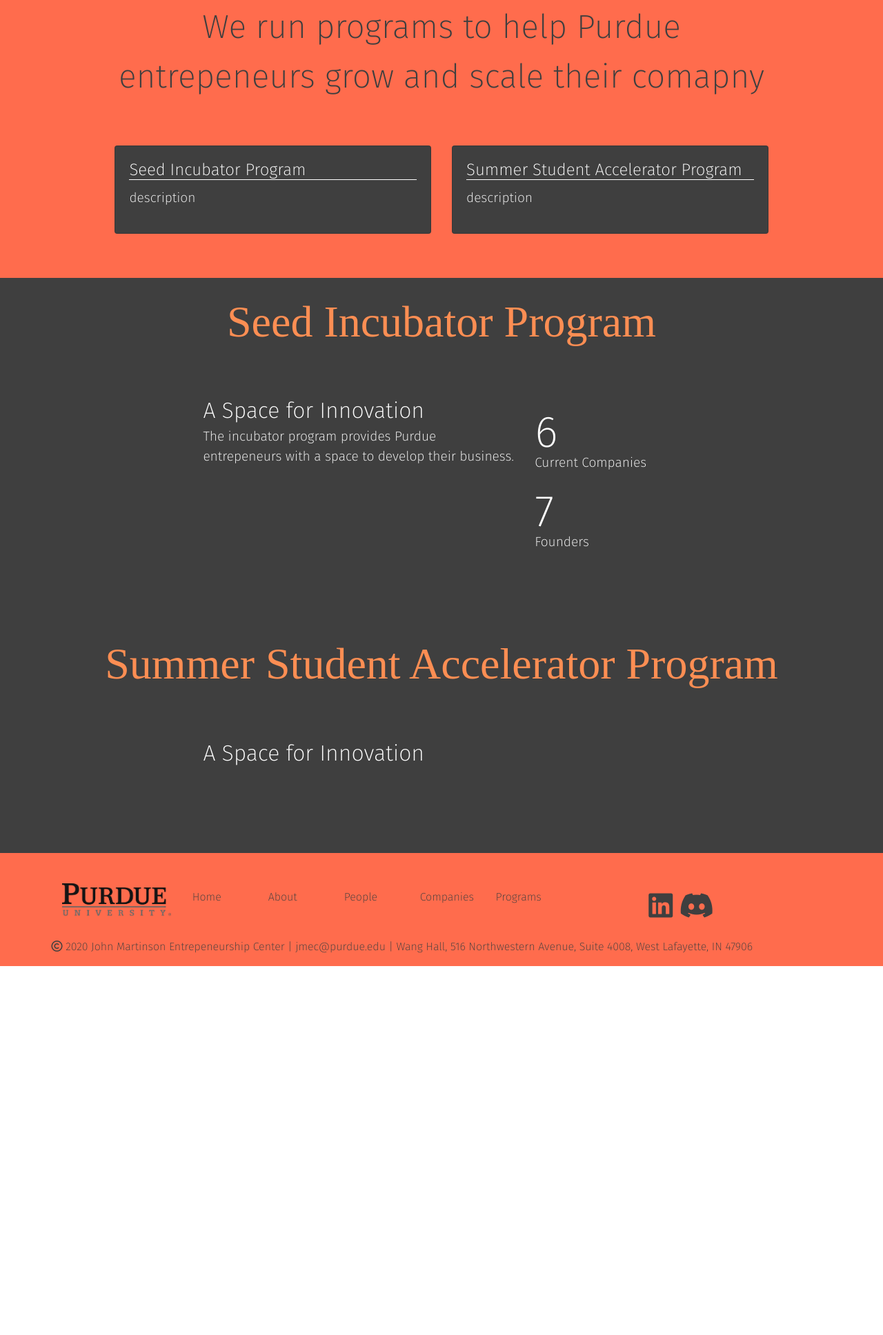
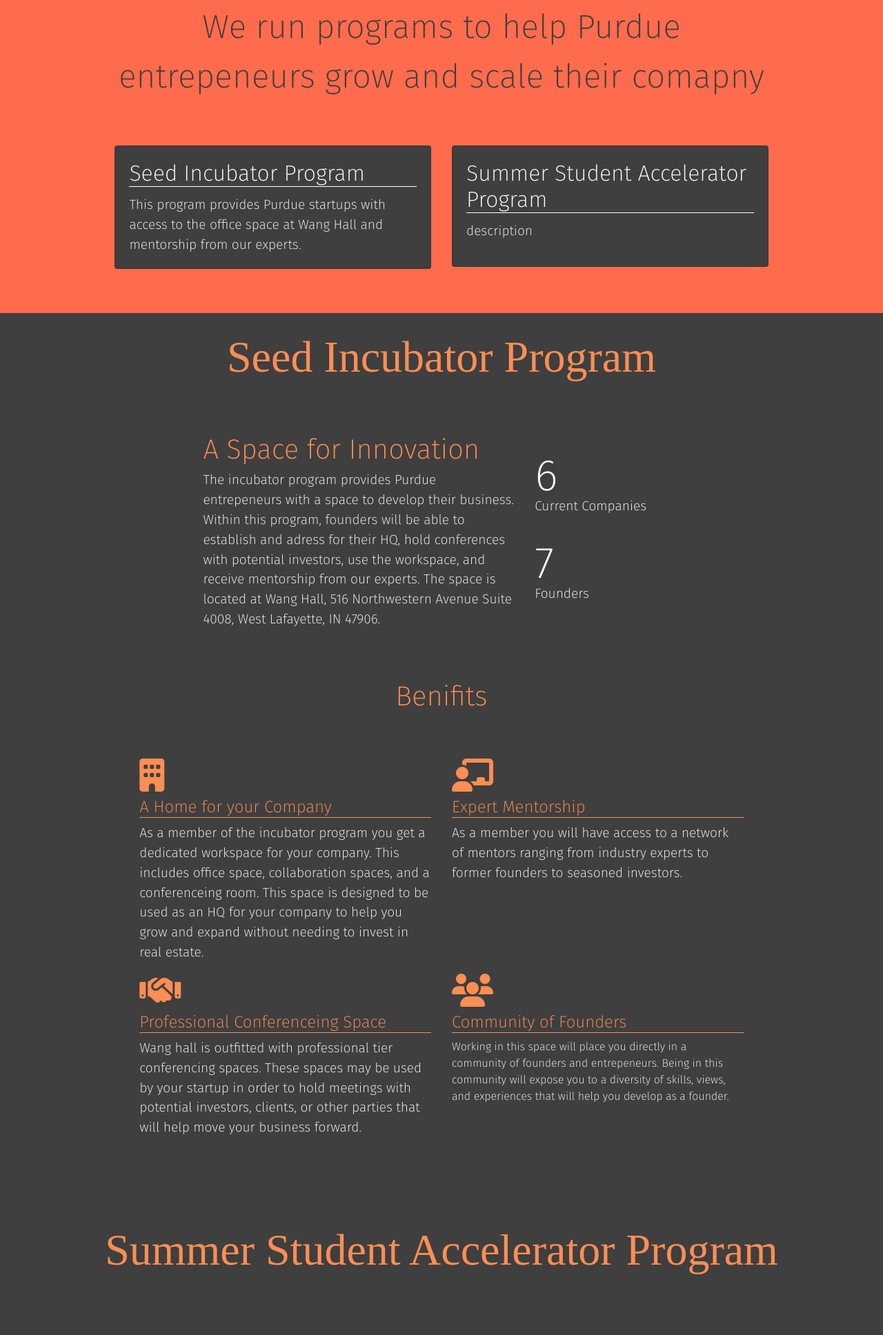
Before and after one commit to HeinTimothy/JMEC-Website, a plain HTML site: page programs.html in a window 1280 px wide. Shown: the part 555-2491 px from the top of the page at 69% size. Before the commit the page ends 1956 px from the top, so only its background shows below. Drawn offline with nearby package versions, Linux system fonts and the light colour scheme; a web font is replaced by a local one.

Commit message:
Final Updates before meeting with the webmaster

```diff
--- a/css/people.css
+++ b/css/people.css
@@ -15,6 +15,10 @@
   border: none;
 }
 
+.people-card .card-text {
+  font-size: 1.1rem;
+}
+
 .people-img {
   width: 60%;
 }
--- a/css/programs.css
+++ b/css/programs.css
@@ -13,7 +13,7 @@
   transition: ease 0.5s;
 }
 
-.program-card .name {
+.program-section .name {
   font-size: 1.5rem;
 }
 
@@ -22,7 +22,8 @@
 }
 
 .program-section .callout {
-  font-size: 2rem;
+  font-size: 2.5rem;
+  padding-bottom: 0;
 }
 
 .program-img {
@@ -40,3 +41,12 @@
 .program-intro .big-number {
   line-height: 25%;
 }
+
+.program-benifits {
+  padding: 5% 12%;
+}
+
+.benifit-icon {
+  font-size: 3rem;
+  padding-bottom: 2%;
+}
--- a/css/styles.css
+++ b/css/styles.css
@@ -66,6 +66,7 @@
 
 .subtitle {
   opacity: 75%;
+  font-size: 1.25rem;
   font-style: italic;
   padding-bottom: 2%;
   margin-top: -1%;
--- a/programs.html
+++ b/programs.html
@@ -67,8 +67,9 @@
           <div class="program-card card">
             <div class="card-body">
               <h5 class="card-title name">Seed Incubator Program</h5>
-              <p>
-                description
+              <p class="card-text">
+                This program provides Purdue startups with access to
+                the office space at Wang Hall and mentorship from our experts.
               </p>
             </div>
           </div>
@@ -92,9 +93,12 @@
       <div class="row program-intro">
         <div class="col-8">
           <p>
-            <span class="callout">A Space for Innovation</span><br>
+            <span class="callout coloured-text">A Space for Innovation</span><br>
             The incubator program provides Purdue entrepeneurs with a space to
-            develop their business.
+            develop their business. Within this program, founders will be able
+            to establish and adress for their HQ, hold conferences with potential
+            investors, use the workspace, and receive mentorship from our experts.
+            The space is located at Wang Hall, 516 Northwestern Avenue Suite 4008, West Lafayette, IN  47906.
           </p>
         </div>
         <div class="col-4">
@@ -108,6 +112,46 @@
           </p>
         </div>
       </div>
+
+      <h4 class="callout coloured-text">Benifits</h2>
+      <div class="row program-benifits">
+        <div class="col-6">
+          <i class="fas fa-building benifit-icon coloured-text"></i>
+          <h4 class="name coloured-text">A Home for your Company</h4>
+          <p>
+            As a member of the incubator program you get a dedicated workspace
+            for your company. This includes office space, collaboration spaces,
+            and a conferenceing room. This space is designed to be used as an HQ
+            for your company to help you grow and expand without needing to invest
+            in real estate.
+          </p>
+        </div>
+        <div class="col-6">
+          <i class="fas fa-chalkboard-teacher benifit-icon coloured-text"></i>
+          <h4 class="name coloured-text">Expert Mentorship</h4>
+          <p>
+            As a member you will have access to a network of mentors ranging from
+            industry experts to former founders to seasoned investors.
+          </p>
+        </div>
+        <div class="col-6">
+          <i class="fas fa-handshake benifit-icon coloured-text"></i>
+          <h4 class="name coloured-text">Professional Conferenceing Space</h4>
+          <p>
+            Wang hall is outfitted with professional tier conferencing spaces.
+            These spaces may be used by your startup in order to hold meetings
+            with potential investors, clients, or other parties that will help
+            move your business forward.
+          </p>
+        </div>
+        <div class="col-6">
+          <i class="fas fa-users benifit-icon coloured-text"></i>
+          <h4 class="name coloured-text">Community of Founders</h4>
+          Working in this space will place you directly in a community of
+          founders and entrepeneurs. Being in this community will expose you to
+          a diversity of skills, views, and experiences that will help you develop as a founder.
+        </div>
+      </div>
     </section>
 
     <section class="uncoloured-section program-section ">
@@ -116,7 +160,7 @@
       <div class="row program-intro">
         <div class="col-8">
           <p class="callout">
-            A Space for Innovation
+
           </p>
         </div>
         <div class="col-4">
@@ -153,6 +197,7 @@
         <div class="col-3">
           <a href="https://www.linkedin.com/groups/8923495/"><i class="fab fa-linkedin footer-icon"></i></a>
           <a href="https://discord.gg/rsS5Atjq"><i class="fab fa-discord footer-icon"></i></a>
+          <a href="mailto:jmec@purdue.edu"><i class="fas fa-envelope footer-icon"></i></a>
         </div>
       </div>
       <div class="row">
```
Also changed, not shown: about.html (+1 -0 lines), companies.html (+24 -1 lines), css/companies.css (+5 -5 lines), index.html (+1 -0 lines), people.html (+9 -2 lines), images/petal-solutions-logo.webp (added).
